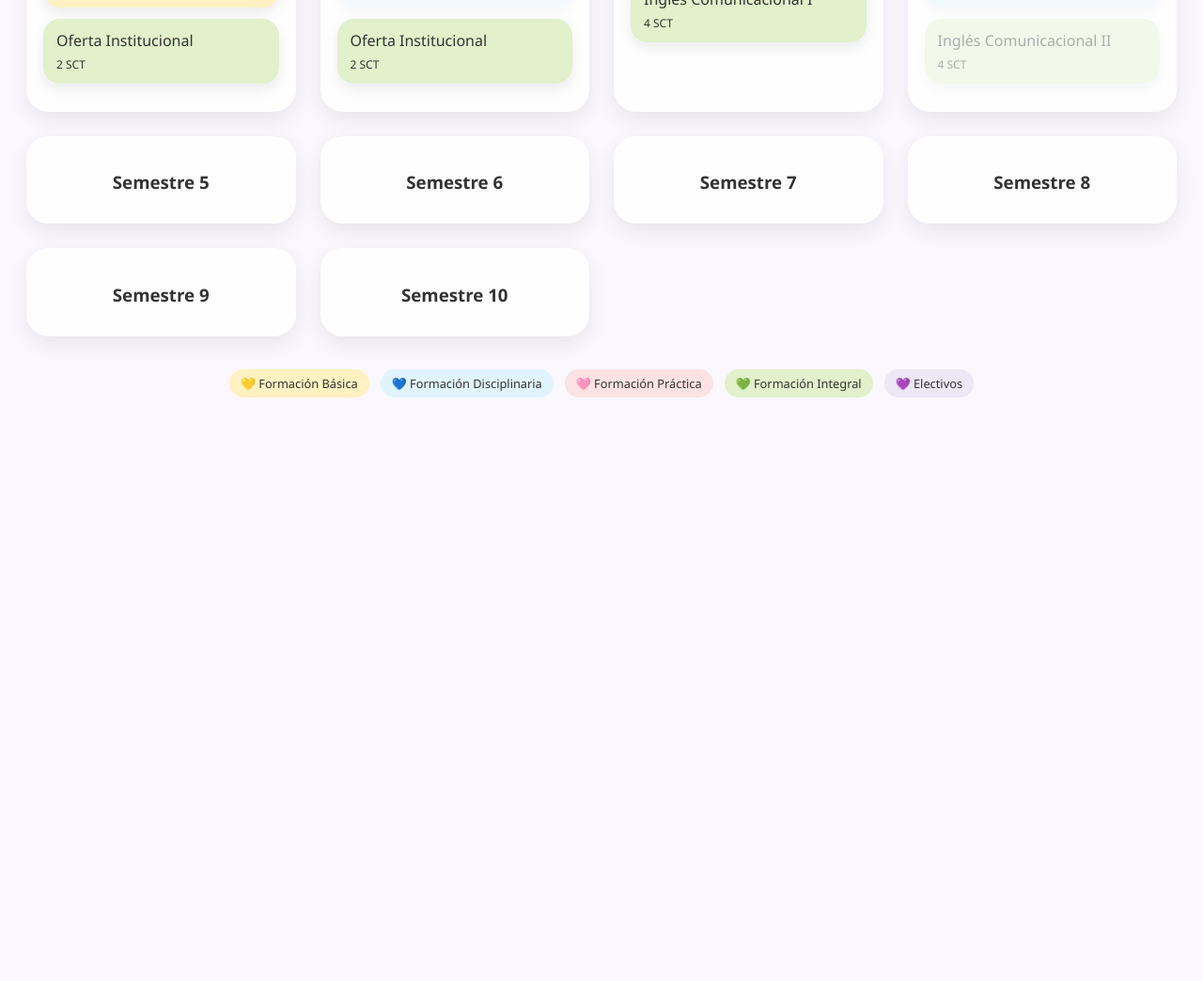
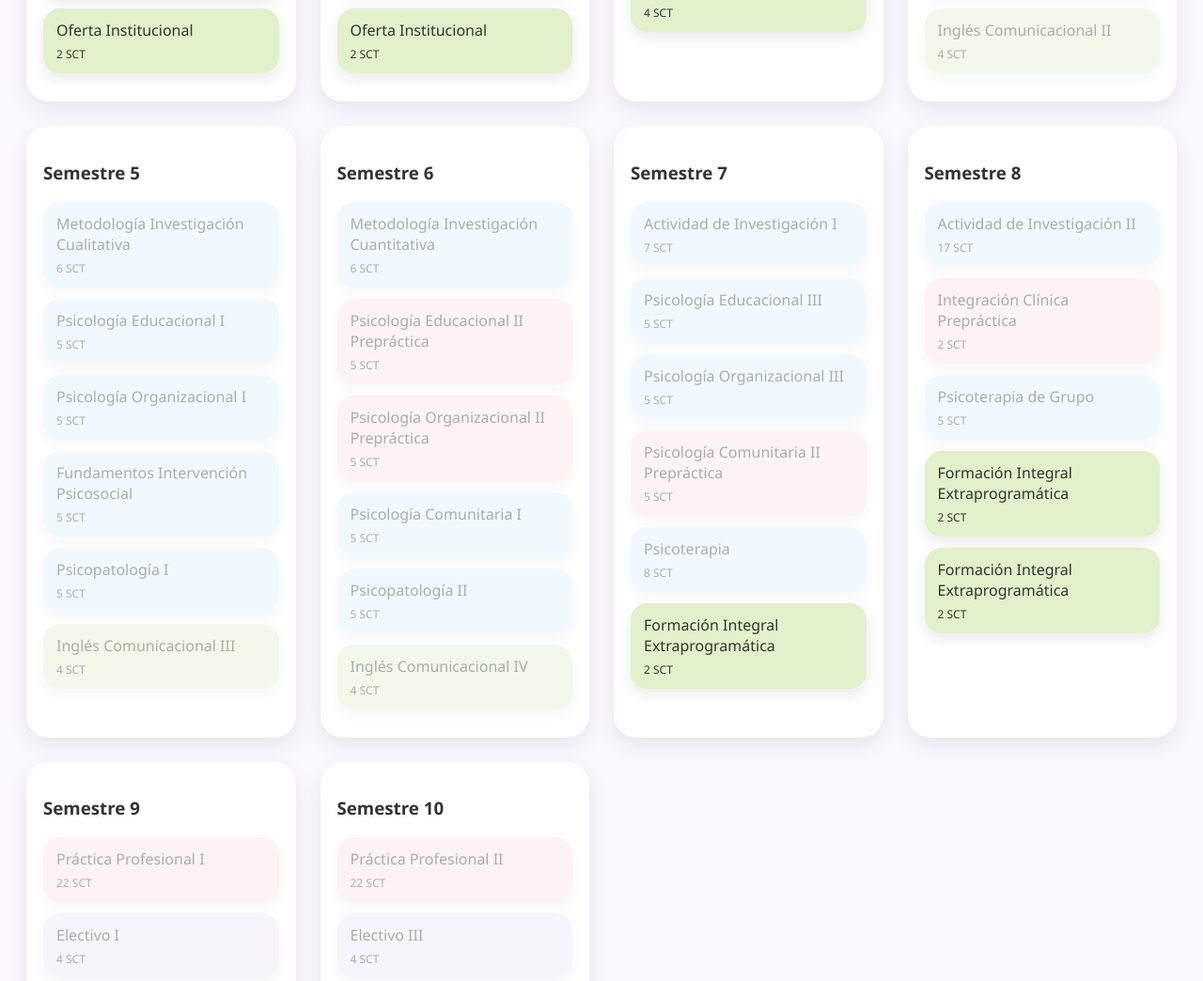
Before and after one commit to bingus036/malla-curricular-psicologia-ubb, a plain HTML site: page index.html in a window 1280 px wide. Shown: the part 765-1809 px from the top of the page at 94% size. Before the commit the page ends 1226 px from the top, so only its background shows below. Drawn offline with Linux system fonts and the light colour scheme.

Commit message:
Update index.html

```diff
--- a/index.html
+++ b/index.html
@@ -1,243 +1,221 @@
 <!DOCTYPE html>
 <html lang="es">
 <head>
-  <meta charset="UTF-8" />
-  <meta name="viewport" content="width=device-width, initial-scale=1.0"/>
-  <title>Malla Curricular Psicología</title>
+<meta charset="UTF-8">
+<meta name="viewport" content="width=device-width, initial-scale=1.0">
+<title>Malla Psicología</title>
 
 <style>
-    :root {
-      --basica: #fff1c1;
-      --disciplinaria: #e0f4ff;
-      --practica: #fde2e4;
-      --integral: #e2f0cb;
-      --electivos: #ede7f6;
-      --aprobado: #b7e4c7;
-      --fondo: #faf7ff;
-      --texto: #333;
-      --card: rgba(255,255,255,0.85);
+:root{
+  --basica:#fff1c1;
+  --disciplinaria:#e0f4ff;
+  --practica:#fde2e4;
+  --integral:#e2f0cb;
+  --electivos:#ede7f6;
+  --aprobado:#b7e4c7;
+  --fondo:#faf7ff;
+  --texto:#333;
+  --card:rgba(255,255,255,.85);
+}
+body.dark{
+  --fondo:#1f1f2b;
+  --texto:#f3f4f6;
+  --card:rgba(40,40,60,.9);
+}
+body{
+  font-family:Poppins,Segoe UI,sans-serif;
+  background:var(--fondo);
+  color:var(--texto);
+  padding:20px;
+  transition:.4s;
+}
+h1,h2{text-align:center}
+h2{font-weight:400;font-size:.95em;opacity:.8}
+
+.toggle{display:flex;justify-content:center;margin:15px}
+.toggle button{
+  border:none;border-radius:999px;
+  padding:8px 16px;
+  cursor:pointer;
+  background:linear-gradient(90deg,#cdb4db,#ffc8dd);
 }
 
-    body.dark {
-      --fondo: #1f1f2b;
-      --texto: #f3f4f6;
-      --card: rgba(40,40,60,0.85);
-    }
-
-    body {
-      font-family: "Poppins","Segoe UI",sans-serif;
-      background: var(--fondo);
-      color: var(--texto);
-      padding: 20px;
-      transition: background 0.4s, color 0.4s;
-    }
-
-    h1,h2 { text-align: center; }
-    h2 { font-weight: 400; font-size: 0.95em; opacity: .8; }
-
-    .toggle {
-      display:flex;
-      justify-content:center;
-      margin: 20px 0;
-    }
-
-    .toggle button {
-      border:none;
-      border-radius:999px;
-      padding:8px 16px;
-      cursor:pointer;
-      background: linear-gradient(90deg,#cdb4db,#ffc8dd);
-      transition: transform .2s;
-    }
-
-    .toggle button:hover { transform: scale(1.05); }
-
-    .progress-container {
+.progress-bar{
   max-width:900px;
-      margin: 0 auto 35px;
-    }
-
-    .progress-bar {
-      height:20px;
+  margin:0 auto 30px;
   background:#e5e7eb;
   border-radius:999px;
+  height:20px;
   overflow:hidden;
 }
+.progress{height:100%;width:0%;background:linear-gradient(90deg,#cdb4db,#ffc8dd,#ffafcc);transition:.4s}
 
-    .progress {
-      height:100%;
-      width:0%;
-      background: linear-gradient(90deg,#cdb4db,#ffc8dd,#ffafcc);
-      transition: width .4s;
-    }
-
-    .semesters {
+.semesters{
   display:grid;
-      grid-template-columns: repeat(auto-fit,minmax(260px,1fr));
+  grid-template-columns:repeat(auto-fit,minmax(260px,1fr));
   gap:26px;
-      max-width:1500px;
+  max-width:1600px;
   margin:auto;
 }
 
-    .semester {
-      background: var(--card);
-      backdrop-filter: blur(8px);
+.semester{
+  background:var(--card);
   border-radius:24px;
   padding:18px;
-      box-shadow: 0 8px 22px rgba(0,0,0,.08);
-      animation: fadeIn .6s ease;
+  box-shadow:0 8px 22px rgba(0,0,0,.08);
 }
 
-    @keyframes fadeIn {
-      from { opacity:0; transform: translateY(8px); }
-      to { opacity:1; transform: translateY(0); }
-    }
-
-    .semester h3 {
-      text-align:center;
-      margin-bottom:14px;
-    }
-
-    .course {
+.course{
   border-radius:18px;
   padding:12px 14px;
   margin-bottom:12px;
   cursor:pointer;
-      box-shadow: 0 6px 14px rgba(0,0,0,.08);
-      transition: transform .2s, box-shadow .2s, opacity .2s;
+  box-shadow:0 6px 14px rgba(0,0,0,.08);
+  transition:.2s;
   position:relative;
 }
+.course:hover{transform:translateY(-4px)}
+.course.completed{background:var(--aprobado)!important}
+.course.locked{opacity:.4;cursor:not-allowed}
 
-    .course:hover {
-      transform: translateY(-4px) scale(1.01);
-      box-shadow: 0 12px 26px rgba(0,0,0,.18);
-    }
+.credits{font-size:.75em;margin-top:6px}
 
-    .course.completed { background: var(--aprobado) !important; }
-    .course.locked { opacity:.4; cursor:not-allowed; }
-
-    .credits { font-size:.75em; margin-top:6px; }
-
-    .tooltip {
+.tooltip{
   position:absolute;
   bottom:110%;
   left:50%;
-      transform: translateX(-50%);
-      background: rgba(0,0,0,.75);
+  transform:translateX(-50%);
+  background:rgba(0,0,0,.75);
   color:#fff;
   padding:6px 10px;
   border-radius:10px;
   font-size:.7em;
   white-space:nowrap;
   opacity:0;
-      pointer-events:none;
-      transition: opacity .2s, transform .2s;
+  transition:.2s;
 }
-
-    .course:hover .tooltip {
-      opacity:1;
-      transform: translate(-50%,-4px);
-    }
-
-    .legend {
-      max-width:1000px;
-      margin:35px auto 10px;
-      display:flex;
-      flex-wrap:wrap;
-      gap:12px;
-      justify-content:center;
-      font-size:.8em;
-    }
-
-    .legend span {
-      padding:6px 12px;
-      border-radius:999px;
-    }
+.course:hover .tooltip{opacity:1}
 </style>
 </head>
 
 <body>
 
 <h1>🧠 Psicología</h1>
-<h2>Malla curricular · 10 semestres · Créditos SCT</h2>
+<h2>Malla curricular · 10 semestres · SCT</h2>
 
 <div class="toggle">
 <button onclick="toggleDark()">🌙 Modo oscuro</button>
 </div>
 
-<div class="progress-container">
-  <div class="progress-bar">
-    <div class="progress" id="progress"></div>
-  </div>
-</div>
-
+<div class="progress-bar"><div class="progress" id="progress"></div></div>
 <div class="semesters" id="semesters"></div>
 
-<div class="legend">
-  <span style="background:var(--basica)">💛 Formación Básica</span>
-  <span style="background:var(--disciplinaria)">💙 Formación Disciplinaria</span>
-  <span style="background:var(--practica)">🩷 Formación Práctica</span>
-  <span style="background:var(--integral)">💚 Formación Integral</span>
-  <span style="background:var(--electivos)">💜 Electivos</span>
-</div>
+<script>
+const courses=[
+/* SEM 1 */
+{id:1,n:"Historia y Fundamentos de la Psicología",s:1,c:6,a:"basica",p:[]},
+{id:2,n:"Psicobiología",s:1,c:7,a:"basica",p:[]},
+{id:3,n:"Taller de Desarrollo Personal I",s:1,c:3,a:"basica",p:[]},
+{id:4,n:"Socioantropología",s:1,c:6,a:"basica",p:[]},
+{id:5,n:"Procesos Psicológicos",s:1,c:6,a:"basica",p:[]},
+{id:6,n:"Oferta Institucional",s:1,c:2,a:"integral",p:[]},
 
-<script>
-const courses = [
-  {id:1,name:"Historia y Fundamentos de la Psicología",semester:1,credits:6,area:"basica",prereq:[]},
-  {id:2,name:"Psicobiología",semester:1,credits:7,area:"basica",prereq:[]},
-  {id:3,name:"Taller de Desarrollo Personal I",semester:1,credits:3,area:"basica",prereq:[]},
-  {id:4,name:"Socioantropología",semester:1,credits:6,area:"basica",prereq:[]},
-  {id:5,name:"Procesos Psicológicos",semester:1,credits:6,area:"basica",prereq:[]},
-  {id:6,name:"Oferta Institucional",semester:1,credits:2,area:"integral",prereq:[]},
+/* SEM 2 */
+{id:7,n:"Epistemología",s:2,c:6,a:"basica",p:[]},
+{id:8,n:"Neuropsicología",s:2,c:7,a:"basica",p:[]},
+{id:9,n:"Taller de Desarrollo Personal II",s:2,c:3,a:"basica",p:[]},
+{id:10,n:"Teoría y Sistemas Psicológicos",s:2,c:6,a:"basica",p:[]},
+{id:11,n:"Psicología del Desarrollo I",s:2,c:6,a:"disciplinaria",p:[5]},
+{id:12,n:"Oferta Institucional",s:2,c:2,a:"integral",p:[]},
 
-  {id:7,name:"Epistemología",semester:2,credits:6,area:"basica",prereq:[]},
-  {id:8,name:"Neuropsicología",semester:2,credits:7,area:"basica",prereq:[]},
-  {id:9,name:"Taller de Desarrollo Personal II",semester:2,credits:3,area:"basica",prereq:[]},
-  {id:10,name:"Teoría y Sistemas Psicológicos",semester:2,credits:6,area:"basica",prereq:[]},
-  {id:11,name:"Psicología del Desarrollo I",semester:2,credits:6,area:"disciplinaria",prereq:[5]},
-  {id:12,name:"Oferta Institucional",semester:2,credits:2,area:"integral",prereq:[]},
+/* SEM 3 */
+{id:13,n:"Ética Profesional",s:3,c:3,a:"basica",p:[]},
+{id:14,n:"Psicoestadística",s:3,c:5,a:"basica",p:[]},
+{id:15,n:"Psicología de la Personalidad",s:3,c:6,a:"disciplinaria",p:[]},
+{id:16,n:"Psicología Social I",s:3,c:5,a:"disciplinaria",p:[]},
+{id:17,n:"Psicología del Desarrollo II",s:3,c:6,a:"disciplinaria",p:[11]},
+{id:18,n:"Inglés Comunicacional I",s:3,c:4,a:"integral",p:[]},
 
-  {id:13,name:"Ética Profesional",semester:3,credits:3,area:"basica",prereq:[]},
-  {id:14,name:"Psicoestadística",semester:3,credits:5,area:"basica",prereq:[]},
-  {id:15,name:"Psicología de la Personalidad",semester:3,credits:6,area:"disciplinaria",prereq:[]},
-  {id:16,name:"Psicología Social I",semester:3,credits:5,area:"disciplinaria",prereq:[]},
-  {id:17,name:"Psicología del Desarrollo II",semester:3,credits:6,area:"disciplinaria",prereq:[11]},
-  {id:18,name:"Inglés Comunicacional I",semester:3,credits:4,area:"integral",prereq:[]},
+/* SEM 4 */
+{id:19,n:"Evaluación de Procesos Socioafectivos",s:4,c:5,a:"disciplinaria",p:[15]},
+{id:20,n:"Evaluación de Procesos Cognitivos",s:4,c:5,a:"disciplinaria",p:[14]},
+{id:21,n:"Psicología de la Familia",s:4,c:5,a:"disciplinaria",p:[]},
+{id:22,n:"Psicología Social II",s:4,c:6,a:"disciplinaria",p:[16]},
+{id:23,n:"Psicología Clínica",s:4,c:6,a:"disciplinaria",p:[15,17]},
+{id:24,n:"Inglés Comunicacional II",s:4,c:4,a:"integral",p:[18]},
 
-  {id:19,name:"Evaluación de Procesos Socioafectivos",semester:4,credits:5,area:"disciplinaria",prereq:[15]},
-  {id:20,name:"Evaluación de Procesos Cognitivos",semester:4,credits:5,area:"disciplinaria",prereq:[14]},
-  {id:21,name:"Psicología de la Familia",semester:4,credits:5,area:"disciplinaria",prereq:[]},
-  {id:22,name:"Psicología Social II",semester:4,credits:6,area:"disciplinaria",prereq:[16]},
-  {id:23,name:"Psicología Clínica",semester:4,credits:6,area:"disciplinaria",prereq:[15,17]},
-  {id:24,name:"Inglés Comunicacional II",semester:4,credits:4,area:"integral",prereq:[18]},
+/* SEM 5 */
+{id:25,n:"Metodología Investigación Cualitativa",s:5,c:6,a:"disciplinaria",p:[7]},
+{id:26,n:"Psicología Educacional I",s:5,c:5,a:"disciplinaria",p:[20]},
+{id:27,n:"Psicología Organizacional I",s:5,c:5,a:"disciplinaria",p:[16]},
+{id:28,n:"Fundamentos Intervención Psicosocial",s:5,c:5,a:"disciplinaria",p:[22]},
+{id:29,n:"Psicopatología I",s:5,c:5,a:"disciplinaria",p:[23]},
+{id:30,n:"Inglés Comunicacional III",s:5,c:4,a:"integral",p:[24]},
+
+/* SEM 6 */
+{id:31,n:"Metodología Investigación Cuantitativa",s:6,c:6,a:"disciplinaria",p:[25,14]},
+{id:32,n:"Psicología Educacional II Prepráctica",s:6,c:5,a:"practica",p:[26]},
+{id:33,n:"Psicología Organizacional II Prepráctica",s:6,c:5,a:"practica",p:[27]},
+{id:34,n:"Psicología Comunitaria I",s:6,c:5,a:"disciplinaria",p:[28]},
+{id:35,n:"Psicopatología II",s:6,c:5,a:"disciplinaria",p:[29]},
+{id:36,n:"Inglés Comunicacional IV",s:6,c:4,a:"integral",p:[30]},
+
+/* SEM 7 */
+{id:37,n:"Actividad de Investigación I",s:7,c:7,a:"disciplinaria",p:[31]},
+{id:38,n:"Psicología Educacional III",s:7,c:5,a:"disciplinaria",p:[32]},
+{id:39,n:"Psicología Organizacional III",s:7,c:5,a:"disciplinaria",p:[33]},
+{id:40,n:"Psicología Comunitaria II Prepráctica",s:7,c:5,a:"practica",p:[34]},
+{id:41,n:"Psicoterapia",s:7,c:8,a:"disciplinaria",p:[35]},
+{id:42,n:"Formación Integral Extraprogramática",s:7,c:2,a:"integral",p:[]},
+
+/* SEM 8 */
+{id:43,n:"Actividad de Investigación II",s:8,c:17,a:"disciplinaria",p:[37]},
+{id:44,n:"Integración Clínica Prepráctica",s:8,c:2,a:"practica",p:[41]},
+{id:45,n:"Psicoterapia de Grupo",s:8,c:5,a:"disciplinaria",p:[41]},
+{id:46,n:"Formación Integral Extraprogramática",s:8,c:2,a:"integral",p:[]},
+{id:47,n:"Formación Integral Extraprogramática",s:8,c:2,a:"integral",p:[]},
+
+/* SEM 9 */
+{id:48,n:"Práctica Profesional I",s:9,c:22,a:"practica",p:["240"]},
+{id:49,n:"Electivo I",s:9,c:4,a:"electivos",p:["240"]},
+{id:50,n:"Electivo II",s:9,c:4,a:"electivos",p:["240"]},
+
+/* SEM 10 */
+{id:51,n:"Práctica Profesional II",s:10,c:22,a:"practica",p:[48]},
+{id:52,n:"Electivo III",s:10,c:4,a:"electivos",p:["240"]},
+{id:53,n:"Electivo IV",s:10,c:4,a:"electivos",p:["240"]}
 ];
 
-let completed = JSON.parse(localStorage.getItem("completed")||"[]");
+let completed=JSON.parse(localStorage.getItem("completed")||"[]");
 
-function toggleDark(){
-  document.body.classList.toggle("dark");
+function toggleDark(){document.body.classList.toggle("dark");}
+
+function creditsDone(){
+  return courses.filter(c=>completed.includes(c.id))
+    .reduce((s,c)=>s+c.c,0);
 }
 
-function canUnlock(course){
-  return course.prereq.every(p => completed.includes(p));
+function canUnlock(c){
+  if(c.p.includes("240")) return creditsDone()>=240;
+  return c.p.every(p=>completed.includes(p));
 }
 
 function render(){
-  const container = document.getElementById("semesters");
-  container.innerHTML = "";
+  const cont=document.getElementById("semesters");
+  cont.innerHTML="";
   for(let s=1;s<=10;s++){
-    const box = document.createElement("div");
+    const box=document.createElement("div");
     box.className="semester";
     box.innerHTML=`<h3>Semestre ${s}</h3>`;
-    courses.filter(c=>c.semester===s).forEach(c=>{
-      const div=document.createElement("div");
-      div.className="course";
-      div.style.background=`var(--${c.area})`;
-      if(!canUnlock(c)&&!completed.includes(c.id)) div.classList.add("locked");
-      if(completed.includes(c.id)) div.classList.add("completed");
+    courses.filter(c=>c.s===s).forEach(c=>{
+      const d=document.createElement("div");
+      d.className="course";
+      d.style.background=`var(--${c.a})`;
+      if(!canUnlock(c)&&!completed.includes(c.id))d.classList.add("locked");
+      if(completed.includes(c.id))d.classList.add("completed");
 
-      div.onclick=()=>{
-        if(div.classList.contains("locked")) return;
+      d.onclick=()=>{
+        if(d.classList.contains("locked"))return;
         completed.includes(c.id)
           ? completed=completed.filter(i=>i!==c.id)
           : completed.push(c.id);
@@ -245,21 +223,16 @@ function render(){
         render();
       };
 
-      div.innerHTML=`
-        ${c.name}
-        <div class="credits">${c.credits} SCT</div>
-        ${c.prereq.length?`<div class="tooltip">Prerrequisito pendiente</div>`:""}
-      `;
-      box.appendChild(div);
+      d.innerHTML=`${c.n}<div class="credits">${c.c} SCT</div>
+      ${c.p.length?`<div class="tooltip">Prerrequisitos pendientes</div>`:""}`;
+      box.appendChild(d);
     });
-    container.appendChild(box);
+    cont.appendChild(box);
   }
 
-  const total=courses.reduce((s,c)=>s+c.credits,0);
-  const done=courses.filter(c=>completed.includes(c.id)).reduce((s,c)=>s+c.credits,0);
-  document.getElementById("progress").style.width=(done/total*100)+"%";
+  const total=courses.reduce((s,c)=>s+c.c,0);
+  document.getElementById("progress").style.width=(creditsDone()/total*100)+"%";
 }
-
 render();
 </script>
 
```
Lines whose indentation alone changed are shown as unchanged.
